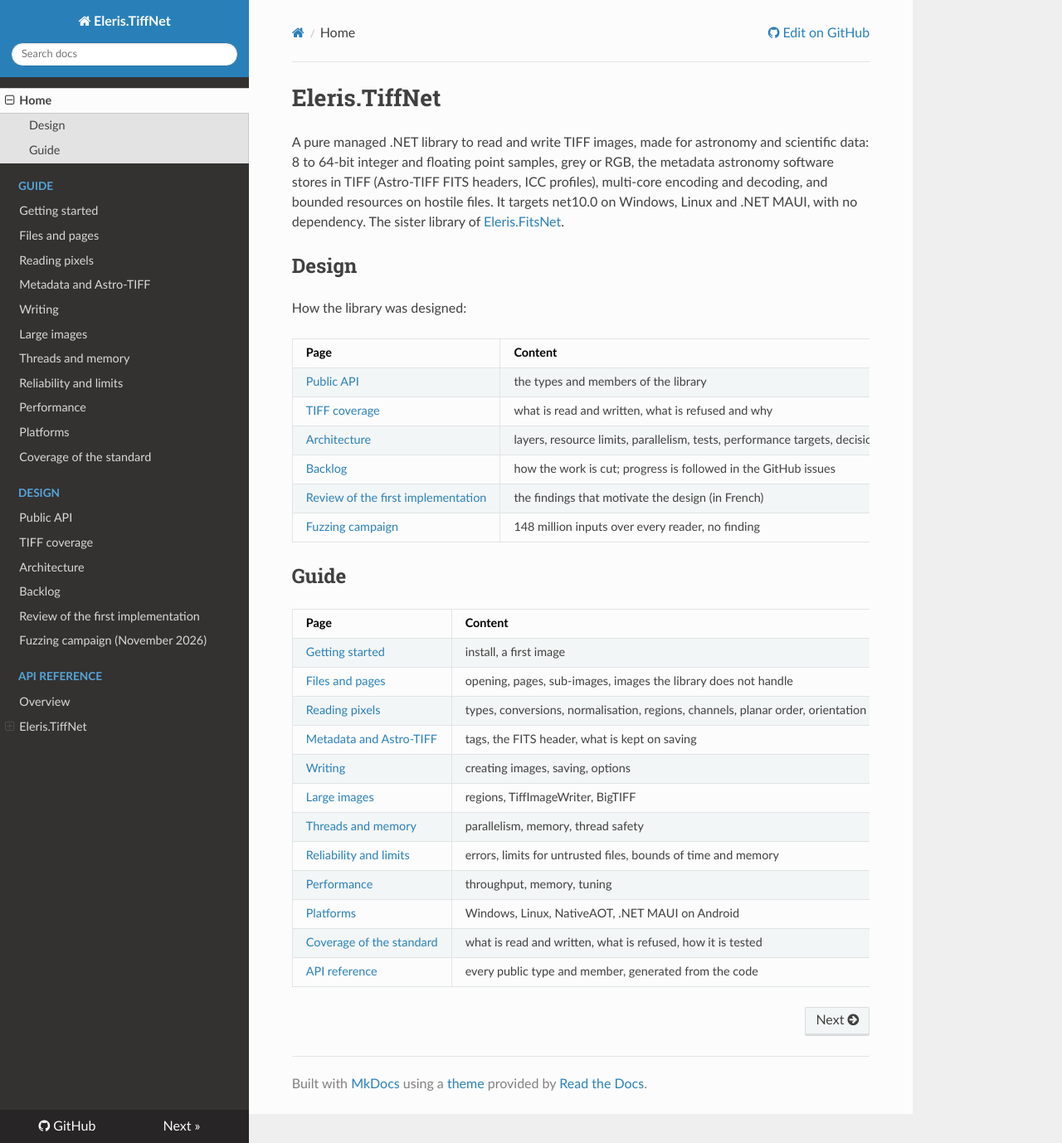
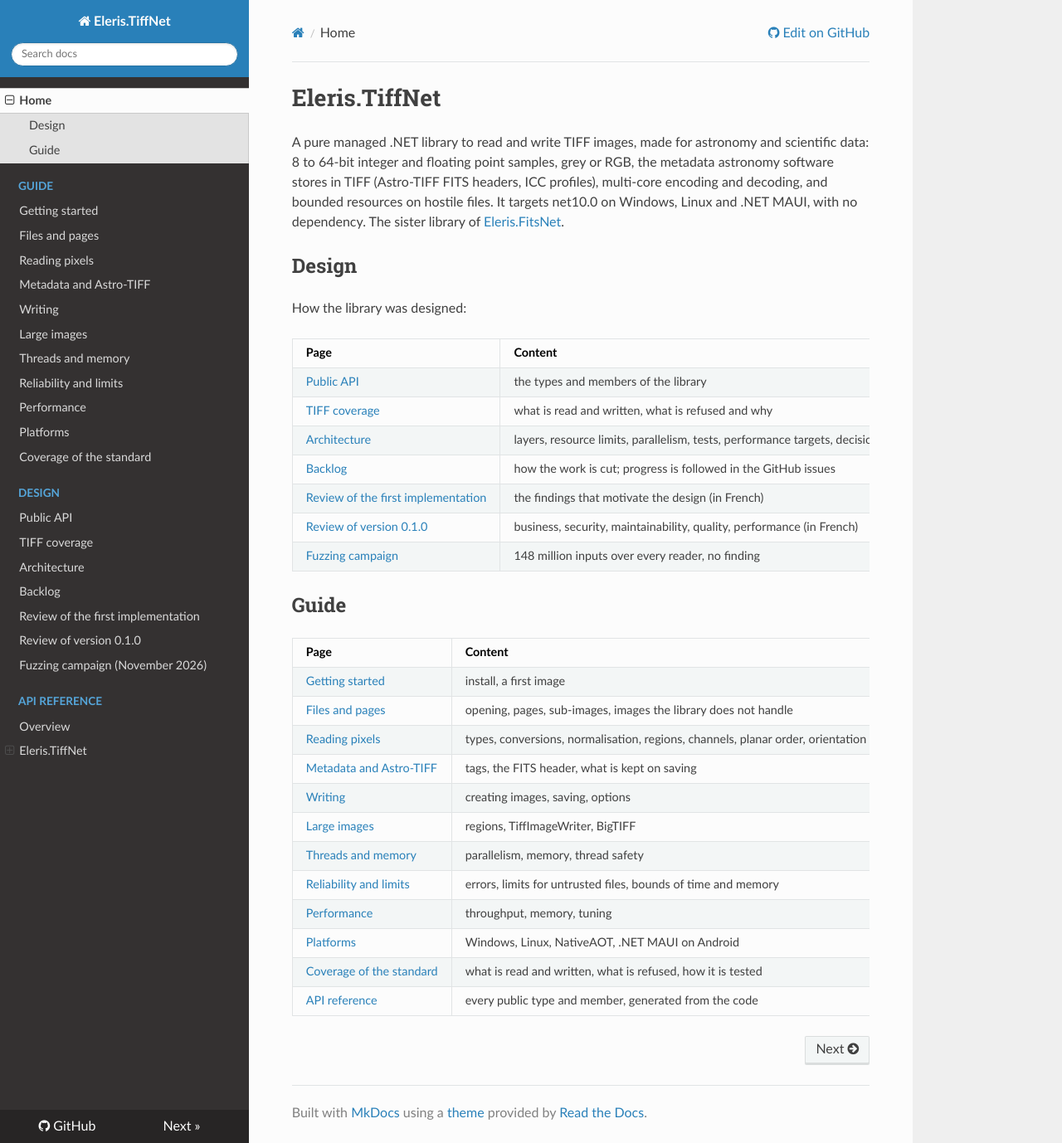
Before and after one commit to sputier/tiff-net, an MkDocs documentation site: the page built from docs/index.md, in a window 1280 px wide and 1378 px high. Shown: the whole window at 83% size. Built offline with MkDocs 1.6.1, drawn with Linux system fonts in a browser that asks for light colours; nearby versions of some CDN libraries.

Commit message:
Review version 0.1.0
A full review of main after the eleven batches, on business, security, maintainability, quality and performance, with a plan of action. Two findings on saving an untrusted file are worth fixing before publishing 0.1.0.

```diff
--- a/docs/index.md
+++ b/docs/index.md
@@ -16,6 +16,7 @@ How the library was designed:
 | [Architecture](design/architecture.md) | layers, resource limits, parallelism, tests, performance targets, decisions |
 | [Backlog](design/backlog.md) | how the work is cut; progress is followed in the GitHub issues |
 | [Review of the first implementation](review-2026-11-05.md) | the findings that motivate the design (in French) |
+| [Review of version 0.1.0](review-2026-11-06.md) | business, security, maintainability, quality, performance (in French) |
 | [Fuzzing campaign](fuzzing-2026-11.md) | 148 million inputs over every reader, no finding |
 
 ## Guide
--- a/mkdocs.yml
+++ b/mkdocs.yml
@@ -42,6 +42,7 @@ nav:
     - Architecture: design/architecture.md
     - Backlog: design/backlog.md
     - Review of the first implementation: review-2026-11-05.md
+    - Review of version 0.1.0: review-2026-11-06.md
     - Fuzzing campaign (November 2026): fuzzing-2026-11.md
   # BEGIN API NAVIGATION
   - API reference:
```
